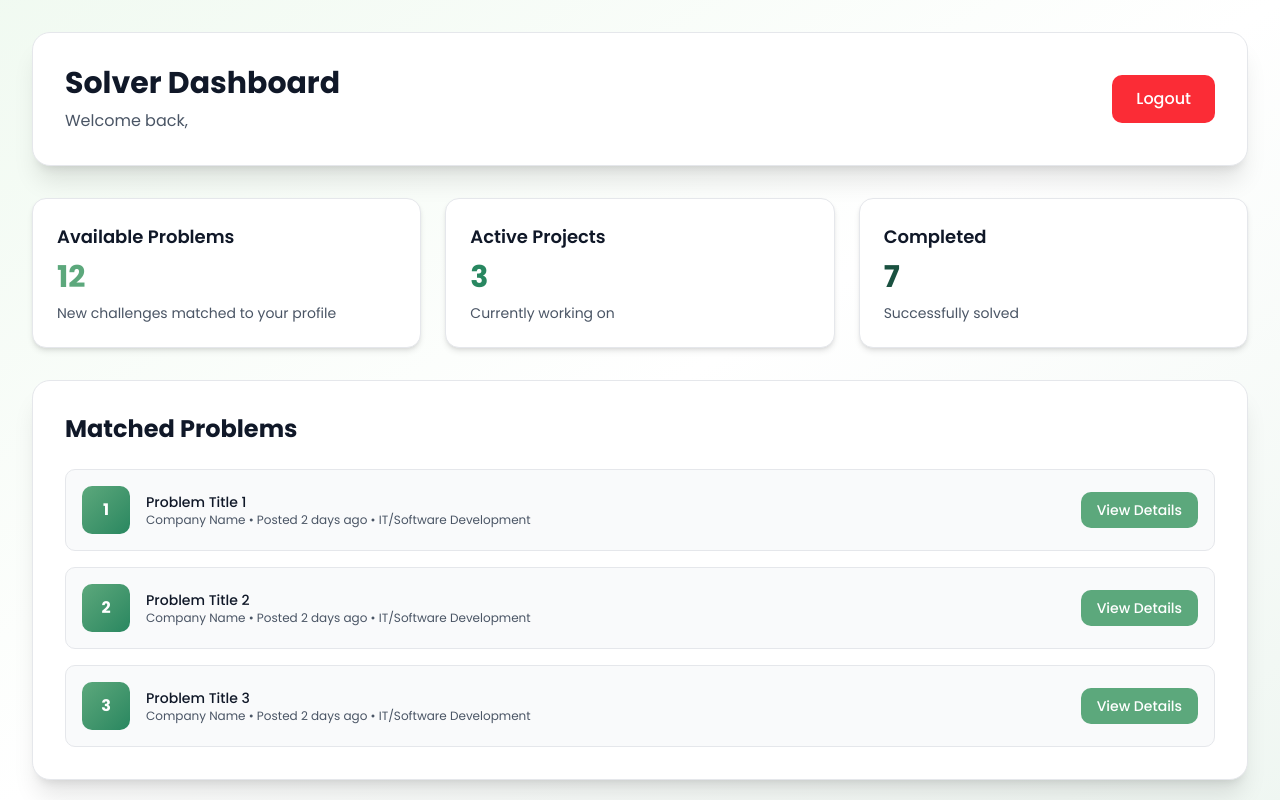
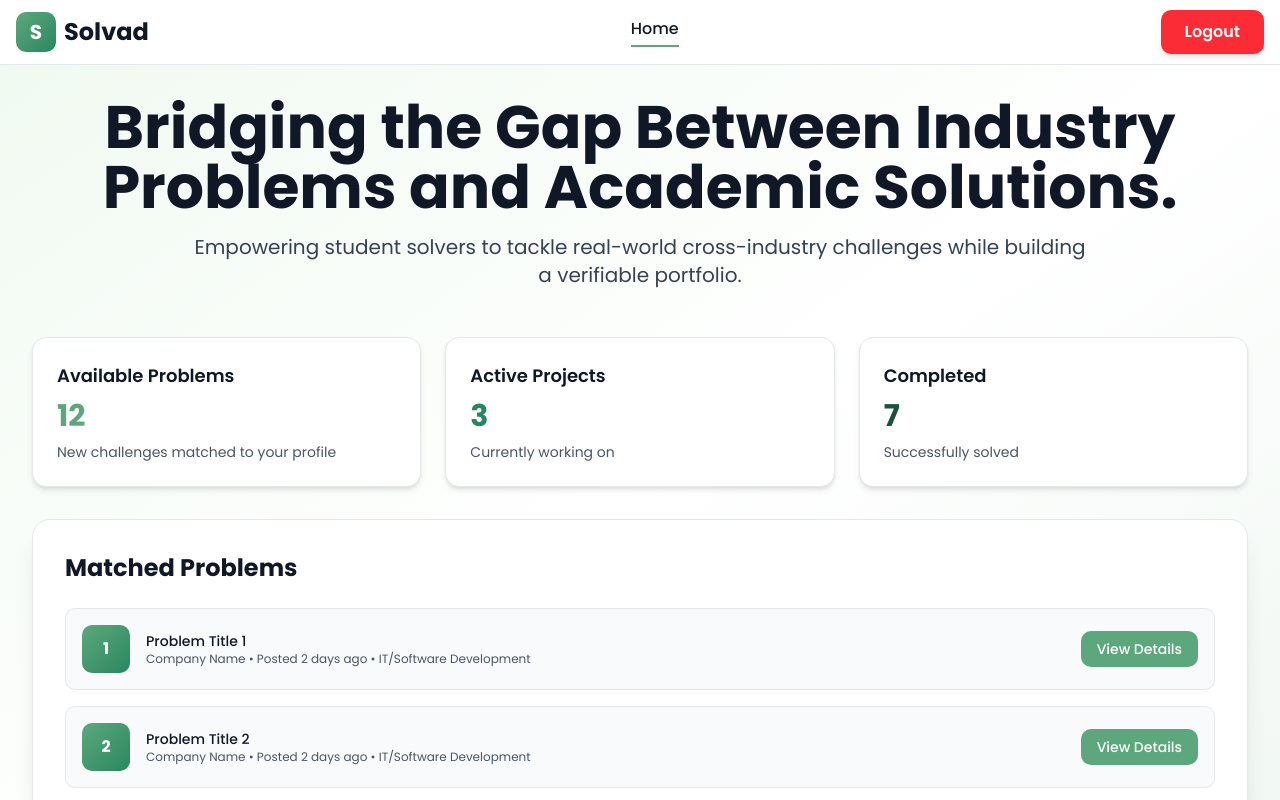
Before and after one commit to Franz-Raven/Solvad, a Next.js app in the folder web/: page /solver/dashboard in a window 1280 px wide. Shown: the top 800 px of the page. Built offline with nearby package versions, Linux system fonts and the light colour scheme.

Commit message:
feature(solver-home): added headers for dashboards

```diff
--- a/web/app/(authed)/admin/dashboard/page.tsx
+++ b/web/app/(authed)/admin/dashboard/page.tsx
@@ -1,33 +1,9 @@
 "use client";
 
-import { useAuth } from "@/context/auth-context";
-
 export default function AdminDashboardPage() {
-  const { user, logout } = useAuth();
-
   return (
     <div className="min-h-screen bg-gradient-to-br from-purple-50 via-background to-pink-50 p-8">
       <div className="max-w-7xl mx-auto">
-        {/* Header */}
-        <div className="bg-white rounded-2xl shadow-xl border border-gray-200 p-8 mb-8">
-          <div className="flex items-center justify-between">
-            <div>
-              <h1 className="text-3xl font-bold text-gray-900 mb-2">
-                Admin Dashboard
-              </h1>
-              <p className="text-gray-600">
-                Welcome back, <span className="font-medium text-purple-600">{user?.email}</span>
-              </p>
-            </div>
-            <button
-              onClick={logout}
-              className="px-6 py-3 bg-red-500 text-white rounded-lg hover:bg-red-600 transition-colors font-medium"
-            >
-              Logout
-            </button>
-          </div>
-        </div>
-
         {/* Dashboard Content */}
         <div className="grid grid-cols-1 md:grid-cols-4 gap-6 mb-8">
           <div className="bg-white rounded-xl shadow-md border border-gray-200 p-6">
--- a/web/app/(authed)/layout.tsx
+++ b/web/app/(authed)/layout.tsx
@@ -2,12 +2,16 @@
 
 import type React from "react";
 import { AuthProvider } from "@/context/auth-context";
+import AuthedNavigation from "@/components/authed-navigation";
 
 export default function AuthedLayout({ children }: { children: React.ReactNode }) {
   return (
     <AuthProvider>
-      <div className="min-h-screen">
-        {children}
+      <div className="min-h-screen flex flex-col">
+        <AuthedNavigation />
+        <main className="flex-1">
+          {children}
+        </main>
       </div>
     </AuthProvider>
   );
--- a/web/app/(authed)/seeker/dashboard/page.tsx
+++ b/web/app/(authed)/seeker/dashboard/page.tsx
@@ -1,33 +1,9 @@
 "use client";
 
-import { useAuth } from "@/context/auth-context";
-
 export default function SeekerDashboardPage() {
-  const { user, logout } = useAuth();
-
   return (
     <div className="min-h-screen bg-gradient-to-br from-blue-50 via-background to-indigo-50 p-8">
       <div className="max-w-7xl mx-auto">
-        {/* Header */}
-        <div className="bg-white rounded-2xl shadow-xl border border-gray-200 p-8 mb-8">
-          <div className="flex items-center justify-between">
-            <div>
-              <h1 className="text-3xl font-bold text-gray-900 mb-2">
-                Seeker Dashboard
-              </h1>
-              <p className="text-gray-600">
-                Welcome back, <span className="font-medium text-indigo-600">{user?.email}</span>
-              </p>
-            </div>
-            <button
-              onClick={logout}
-              className="px-6 py-3 bg-red-500 text-white rounded-lg hover:bg-red-600 transition-colors font-medium"
-            >
-              Logout
-            </button>
-          </div>
-        </div>
-
         {/* Dashboard Content */}
         <div className="grid grid-cols-1 md:grid-cols-3 gap-6 mb-8">
           <div className="bg-white rounded-xl shadow-md border border-gray-200 p-6">
--- a/web/app/(authed)/solver/dashboard/page.tsx
+++ b/web/app/(authed)/solver/dashboard/page.tsx
@@ -1,31 +1,17 @@
 "use client";
 
-import { useAuth } from "@/context/auth-context";
-
 export default function SolverDashboardPage() {
-  const { user, logout } = useAuth();
-
   return (
     <div className="min-h-screen bg-gradient-to-br from-[#B7E5BA]/20 via-background to-[#5CA87C]/10 p-8">
       <div className="max-w-7xl mx-auto">
-        {/* Header */}
-        <div className="bg-white rounded-2xl shadow-xl border border-gray-200 p-8 mb-8">
-          <div className="flex items-center justify-between">
-            <div>
-              <h1 className="text-3xl font-bold text-gray-900 mb-2">
-                Solver Dashboard
-              </h1>
-              <p className="text-gray-600">
-                Welcome back, <span className="font-medium text-[#288760]">{user?.email}</span>
-              </p>
-            </div>
-            <button
-              onClick={logout}
-              className="px-6 py-3 bg-red-500 text-white rounded-lg hover:bg-red-600 transition-colors font-medium"
-            >
-              Logout
-            </button>
-          </div>
+        {/* Hero Section */}
+        <div className="mb-12 text-center">
+          <h1 className="text-4xl md:text-5xl lg:text-6xl font-bold text-gray-900 mb-4">
+            Bridging the Gap Between Industry Problems and Academic Solutions.
+          </h1>
+          <p className="text-lg md:text-xl text-gray-700 max-w-4xl mx-auto">
+            Empowering student solvers to tackle real-world cross-industry challenges while building a verifiable portfolio.
+          </p>
         </div>
 
         {/* Dashboard Content */}
--- /dev/null
+++ b/web/components/authed-navigation.tsx
@@ -0,0 +1,63 @@
+"use client";
+
+import Link from "next/link";
+import { useRouter } from "next/navigation";
+import { useAuth } from "@/context/auth-context";
+import { getDashboardPath } from "@/lib/auth-utils";
+
+export default function AuthedNavigation() {
+  const { user, logout } = useAuth();
+  const router = useRouter();
+
+  const handleLogout = async () => {
+    await logout();
+    router.push("/landing");
+  };
+
+  // Get the home path based on user role
+  const homePath = user?.role ? getDashboardPath(user.role) : "/";
+
+  return (
+    <header className="sticky top-0 z-50 w-full bg-white/95 backdrop-blur supports-[backdrop-filter]:bg-white/80 border-b border-gray-200">
+      <div className="container mx-auto px-4">
+        <div className="flex items-center justify-between h-16">
+          {/* Logo */}
+          <Link href={homePath} className="flex items-center gap-2">
+            <div className="w-10 h-10 bg-gradient-to-br from-[#5CA87C] to-[#288760] rounded-lg flex items-center justify-center">
+              <span className="text-white font-bold text-xl">S</span>
+            </div>
+            <span className="text-2xl font-bold text-gray-900">Solvad</span>
+          </Link>
+
+          {/* Tabs */}
+          <nav className="flex items-center gap-8">
+            <Link
+              href={homePath}
+              className="text-gray-900 font-medium hover:text-[#288760] transition-colors border-b-2 border-[#5CA87C] pb-1"
+            >
+              Home
+            </Link>
+          </nav>
+
+          {/* Right Side - User Info & Logout */}
+          <div className="flex items-center gap-4">
+            {user && (
+              <div className="flex flex-col items-end">
+                <span className="text-sm font-semibold text-gray-900">
+                  {user.firstName} {user.lastName}
+                </span>
+                <span className="text-xs text-gray-500">{user.email}</span>
+              </div>
+            )}
+            <button
+              onClick={handleLogout}
+              className="px-6 py-2.5 bg-red-500 hover:bg-red-600 text-white font-semibold rounded-lg transition-all shadow-md hover:shadow-lg"
+            >
+              Logout
+            </button>
+          </div>
+        </div>
+      </div>
+    </header>
+  );
+}
```
